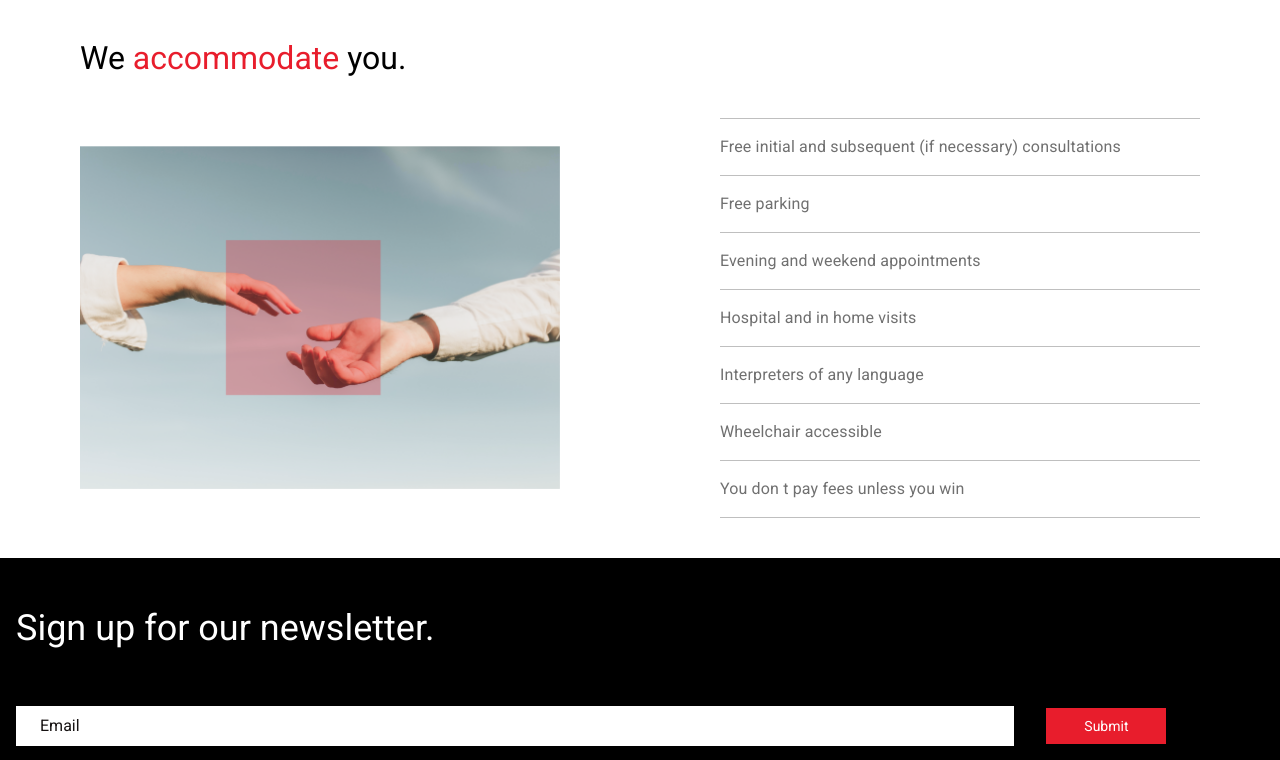
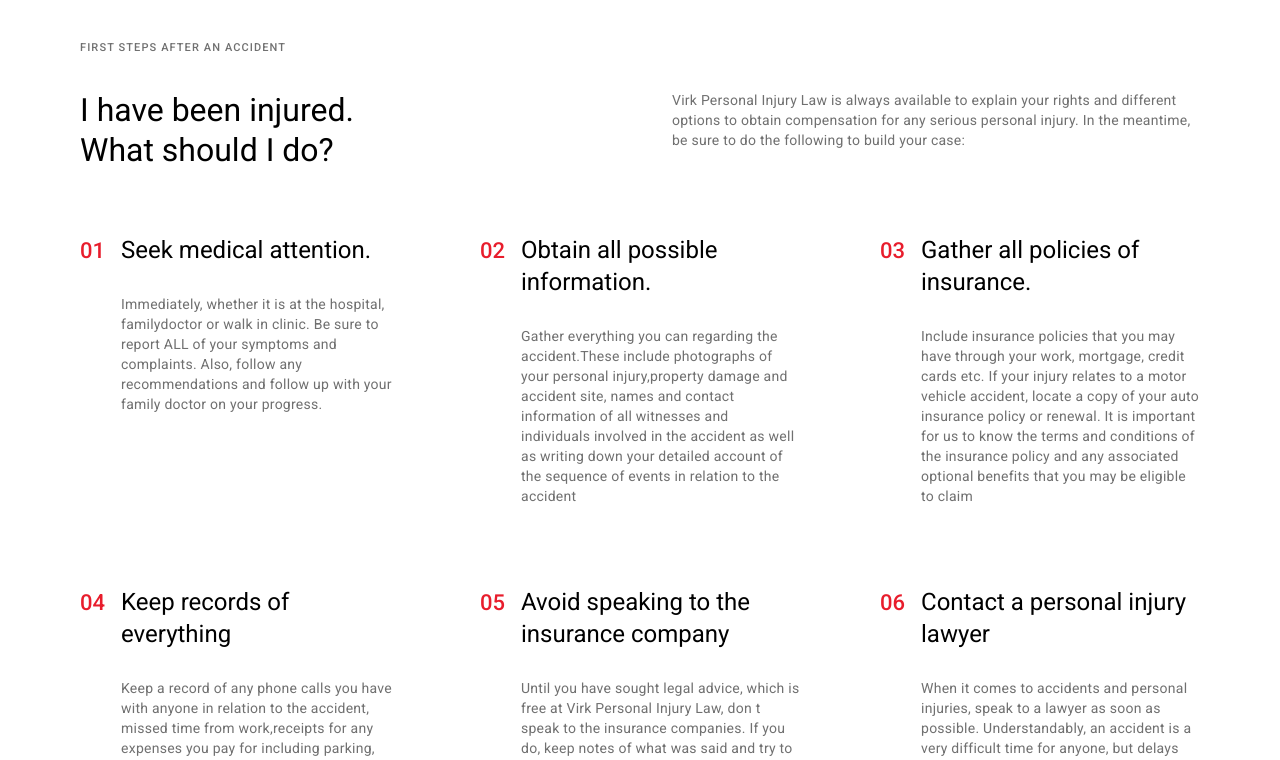
Before and after one commit to DevOluwatoyin/commercial-website, a React (Vite) app: page / in a window 1280 px wide. Shown: the part 3512-4272 px from the top of the page. Built offline with nearby package versions, Linux system fonts and the light colour scheme.

Commit message:
Add accident instructions section

```diff
--- /dev/null
+++ b/src/components/Instruction.jsx
@@ -0,0 +1,59 @@
+import React from "react";
+import Typography from "./Typography";
+import { accidentInstructions } from "../constants/instructions";
+
+const Instruction = () => {
+  return (
+    <section className="px-3 py-10 md:px-20">
+      <Typography customClassName="uppercase !text-primary-light !text-[11px] !tracking-widest mb-8">
+        First Steps after an accident
+      </Typography>
+      <div className="flex justify-between">
+        <Typography
+          color="primary-dark"
+          variant="headline-l"
+          fontWeight="regular"
+        >
+          I have been injured. <br /> What should I do?
+        </Typography>
+        <Typography
+          fontWeight="regular"
+          customClassName="!text-primary-light text-[11px] md:max-w-[33rem]"
+        >
+          Virk Personal Injury Law is always available to explain your rights
+          and different options to obtain compensation for any serious personal
+          injury. In the meantime, be sure to do the following to build your
+          case:
+        </Typography>
+      </div>
+
+      <div className="grid grid-cols-3 gap-20 mt-16">
+        {accidentInstructions.map((each, id) => (
+          <div key={id} className="flex gap-4 items-baseline">
+            <Typography fontWeight="medium" variant="title-l">
+              {each.id}
+            </Typography>
+            <div>
+              <Typography
+                color="primary-dark"
+                variant="headline-s"
+                fontWeight="regular"
+                customClassName="mb-7"
+              >
+                {each.title}
+              </Typography>
+              <Typography
+                fontWeight="regular"
+                customClassName="!text-primary-light text-[10px] md:max-w-[33rem]"
+              >
+                {each.more}
+              </Typography>
+            </div>
+          </div>
+        ))}
+      </div>
+    </section>
+  );
+};
+
+export default Instruction;
--- /dev/null
+++ b/src/constants/instructions.js
@@ -0,0 +1,32 @@
+export const accidentInstructions = [
+  {
+    id: "01",
+    title: "Seek medical attention.",
+    more: "Immediately, whether it is at the hospital, familydoctor or walk in clinic. Be sure to report ALL of your symptoms and complaints. Also, follow any recommendations and follow up with your family doctor on your progress.",
+  },
+  {
+    id: "02",
+    title: "Obtain all possible information.",
+    more: "Gather everything you can regarding the accident.These include photographs of your personal injury,property damage and accident site, names and contact information of all witnesses and individuals involved in the accident as well as writing down your detailed account of the sequence of events in relation to the accident",
+  },
+  {
+    id: "03",
+    title: "Gather all policies of insurance.",
+    more: "Include insurance policies that you may have through your work, mortgage, credit cards etc. If your injury relates to a motor vehicle accident, locate a copy of your auto insurance policy or renewal. It is important for us to know the terms and conditions of the insurance policy and any associated optional benefits that you may be eligible to claim",
+  },
+  {
+    id: "04",
+    title: "Keep records of everything",
+    more: "Keep a record of any phone calls you have with anyone in relation to the accident, missed time from work,receipts for any expenses you pay for including parking, transportation, assistive devices, medication, help around the house or with your personal care. Many personal injuries take time to fully surface. Therefore, it is important to have a timeline of how the injuries have developed over time and their physical, psychological, and financial impact on your life.",
+  },
+  {
+    id: "05",
+    title: "Avoid speaking to the insurance company",
+    more: "Until you have sought legal advice, which is free at Virk Personal Injury Law, don t speak to the insurance companies. If you do, keep notes of what was said and try to communicate via email so you have a written record.",
+  },
+  {
+    id: "06",
+    title: "Contact a personal injury lawyer",
+    more: "When it comes to accidents and personal injuries, speak to a lawyer as soon as possible. Understandably, an accident is a very difficult time for anyone, but delays can limit or even extinguish your rights of commencing a lawsuit or obtaining accident benefits from the insurance company as there are timelines that need to be followed. You can contact us by telephone, email, or the form on our website to book a free consultation. We will assist you in understanding the importance of the above and protect the evidence necessary to build your personal injury case.",
+  },
+];
--- a/src/pages/home.jsx
+++ b/src/pages/home.jsx
@@ -7,6 +7,7 @@ import { ButtonLg } from "../components/Button";
 import Stats from "../components/Stats";
 import AreasOfExpertise from "../components/AreasOfExpertise";
 import Accommodate from "../components/Accommodate";
+import Instruction from "../components/Instruction";
 
 const Home = () => {
   return (
@@ -42,6 +43,8 @@ const Home = () => {
 
       <Mission />
 
+      <Instruction />
+
       <Accommodate />
 
       <NewsLetter />
--- a/tailwind.config.js
+++ b/tailwind.config.js
@@ -101,6 +101,7 @@ export default {
         gray: {
           100: "#c1c1c1",
           200: "#BFBFBF",
+          300: "7F6B5C",
         },
         grayscale: {
           input: "#EFF0F7",
```
